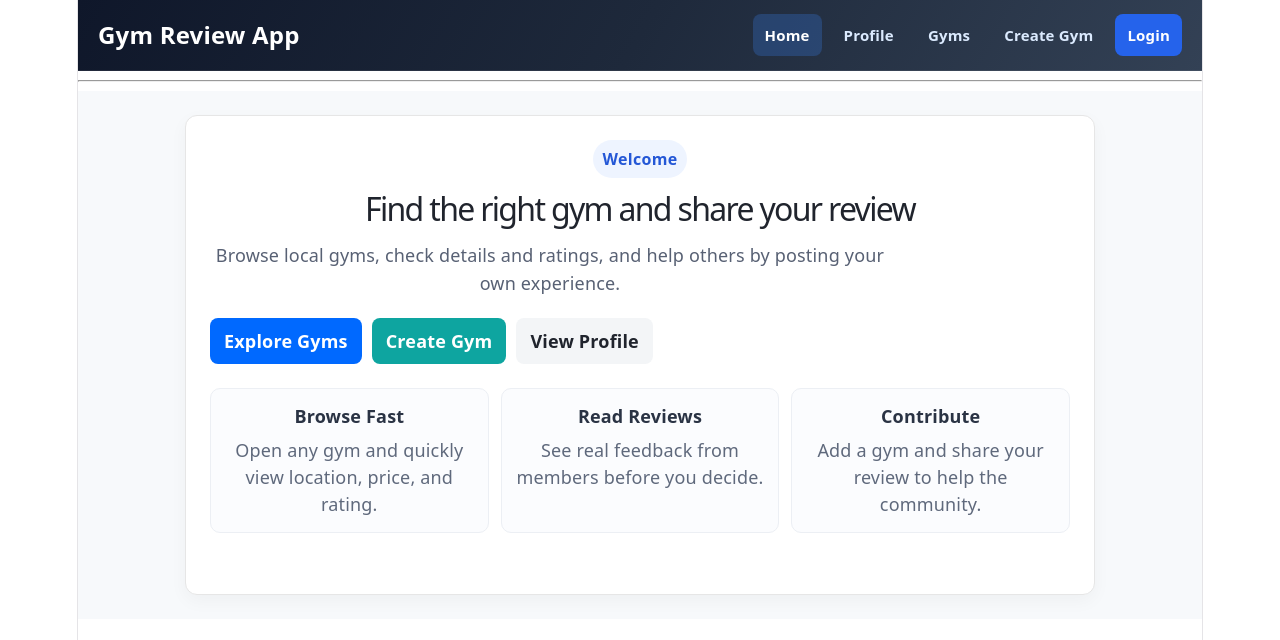
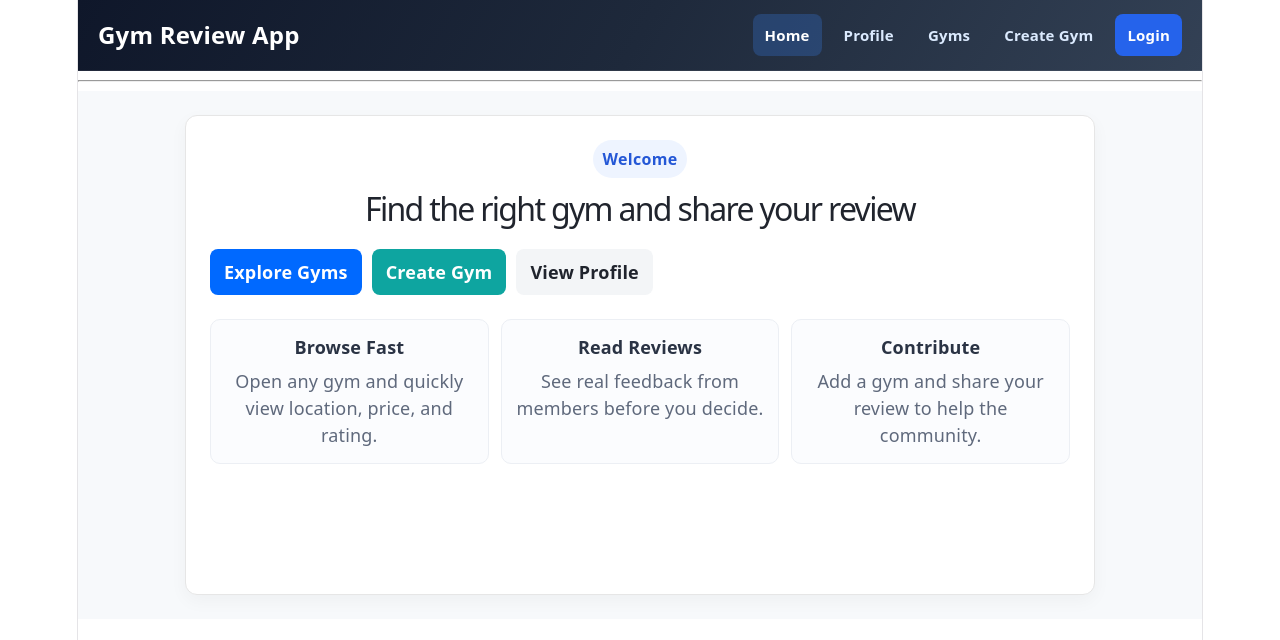
Before and after one commit to dimuthu-mad/Gym-Review-API-2, a React (Vite) app in the folder client/: page / in a window 1280 px wide. Shown: the top 640 px of the page. Built offline with nearby package versions, Linux system fonts and the light colour scheme; no server answers.

Commit message:
remove text

```diff
--- a/client/src/components/Home/Home.tsx
+++ b/client/src/components/Home/Home.tsx
@@ -7,10 +7,10 @@ const Home = () => {
       <div className="home-card">
         <h1 className="home-badge">Welcome</h1>
         <h1 className="home-title">Find the right gym and share your review</h1>
-        <p className="home-subtitle">
+        {/* <p className="home-subtitle">
           Browse local gyms, check details and ratings, and help others by
           posting your own experience.
-        </p>
+        </p> */}
 
         <div className="home-actions">
           <Link to="/gyms" className="home-btn home-btn-primary">
```
